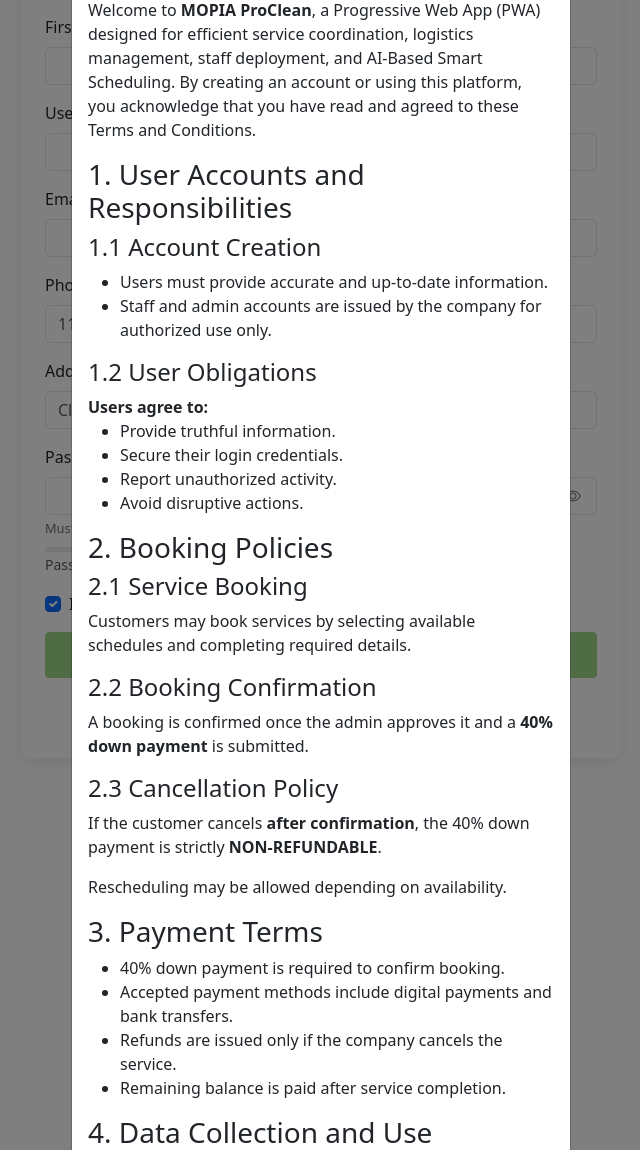
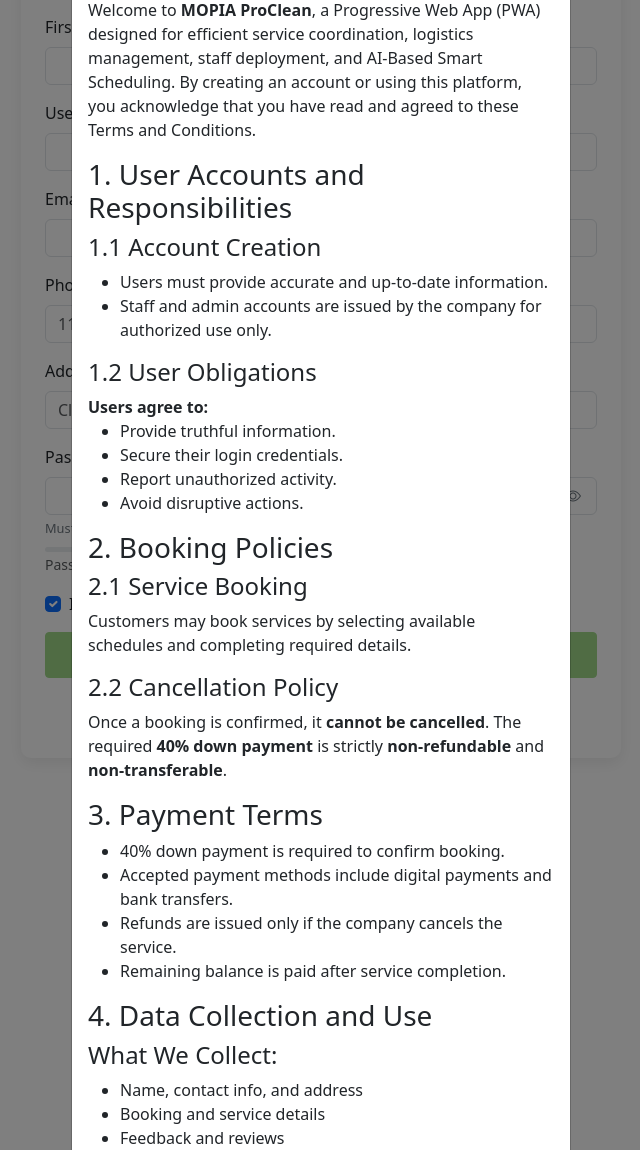
Before and after one commit to Aljolabs/CAPSTONE_PROJECT, a Django app: page /register/ in a window 1280 px wide, after a click on "Terms of Service". Shown: the part 227-1377 px from the top of the page, without its empty margins (319-959 px from the left). Run offline with Django 4.2, Linux system fonts and the light colour scheme.

Commit message:
dagdag pa

```diff
--- a/templates/admin/admin_dashboard.html
+++ b/templates/admin/admin_dashboard.html
@@ -589,8 +589,8 @@
                                             <!-- <p class="mb-0">Total Bookings</p> -->
                                             <h3>{{ bookings_this_month }}</h3>
                                             <p class="mb-0">
-                                            <!-- This {{ current_month }} -->
-                                             This Month
+                                            This {{ current_month|default:'Month' }}
+                                             <!-- This Month -->
                                         </p>
                                         </div>
                                     </div>
--- a/templates/admin/services.html
+++ b/templates/admin/services.html
@@ -226,7 +226,7 @@
                 <div class="btn-group">
                     <button type="button" class="btn btn-sm btn-outline-secondary active filter-btn" data-filter="all">All</button>
                     <button type="button" class="btn btn-sm btn-outline-secondary filter-btn" data-filter="active">Active</button>
-                    <button type="button" class="btn btn-sm btn-outline-secondary filter-btn" data-filter="archived">Archived</button>
+                    <!-- <button type="button" class="btn btn-sm btn-outline-secondary filter-btn" data-filter="archived">Archived</button> -->
                 </div>
             </div>
             <div class="card-body p-0">
@@ -275,9 +275,9 @@
                                             <i class="bi bi-arrow-counterclockwise"></i>
                                         </button>
                                         {% else %}
-                                        <button class="btn btn-outline-warning archive-service" data-id="{{ service.id }}" title="Archive Service">
+                                        <!-- <button class="btn btn-outline-warning archive-service" data-id="{{ service.id }}" title="Archive Service">
                                             <i class="bi bi-archive"></i>
-                                        </button>
+                                        </button> -->
                                         {% endif %}
                                     </div>
                                 </td>
--- a/templates/register.html
+++ b/templates/register.html
@@ -431,15 +431,12 @@
         Customers may book services by selecting available schedules and completing required details.
       </p>
 
-      <h4>2.2 Booking Confirmation</h4>
-      <p>A booking is confirmed once the admin approves it and a <strong>40% down payment</strong> is submitted.</p>
-
-      <h4>2.3 Cancellation Policy</h4>
-      <p>
-        If the customer cancels <strong>after confirmation</strong>, the 40% down payment is strictly
-        <strong>NON-REFUNDABLE</strong>.
-      </p>
-      <p>Rescheduling may be allowed depending on availability.</p>
+      <h4>2.2 Cancellation Policy</h4>
+            <p>
+                Once a booking is confirmed, it <strong>cannot be cancelled</strong>.
+                The required <strong>40% down payment</strong> is strictly
+                <strong>non-refundable</strong> and <strong>non-transferable</strong>.
+            </p>
 
       <h3>3. Payment Terms</h3>
       <ul>
@@ -519,7 +516,6 @@
       <ul>
         <li>Company is not liable for damages caused by user negligence.</li>
         <li>Temporary downtime may occur.</li>
-        <li>40% down payment is non-refundable for customer cancellations.</li>
       </ul>
 
       <h3>11. Updates to Terms and Conditions</h3>
```
Also changed, not shown: media/photos/after/292560448_534107838456101_5164587148338072517_n.png (added), media/photos/after/292560448_534107838456101_5164587148338072517_n_hvJ61yq.png (added), media/photos/before/292745574_534107821789436_7831471000526256228_n.png (added), media/photos/before/292745574_534107821789436_7831471000526256228_n_MZd2cWq.png (added).
